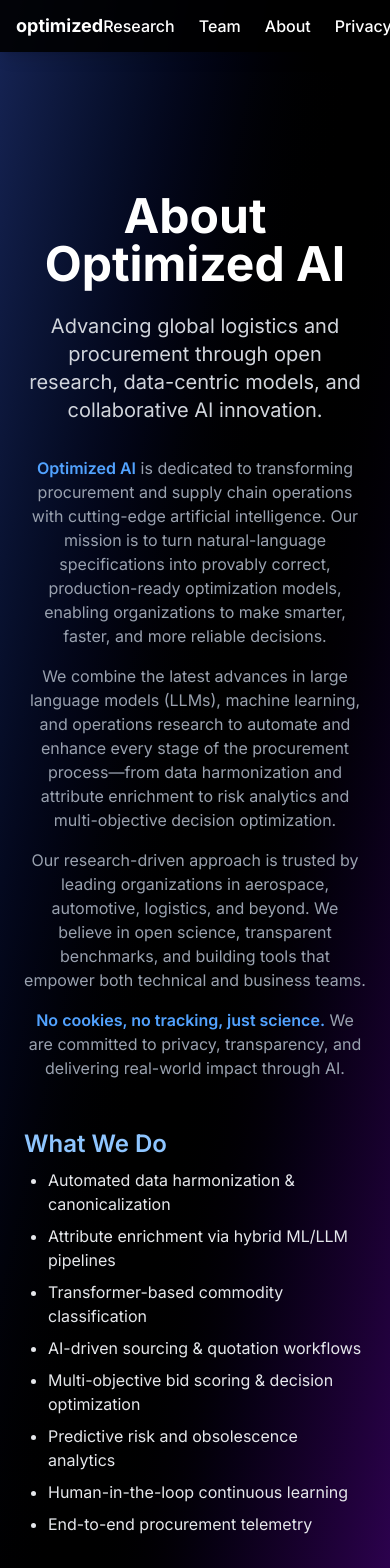
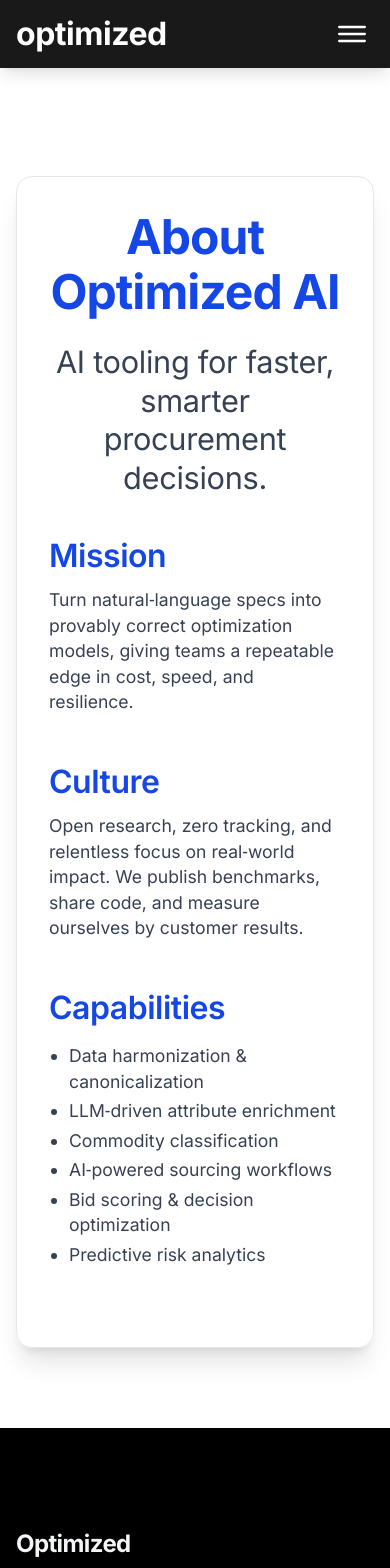
Before and after one commit to jonathantsang26/optimized, a Next.js app: page /about in a window 390 px wide. Shown: the top 1568 px of the page. Built offline with nearby package versions, Linux system fonts and the light colour scheme; a web font is replaced by a local one.

Commit message:
polishes to computer and mobile operation

```diff
--- a/src/app/about/page.tsx
+++ b/src/app/about/page.tsx
@@ -1,4 +1,3 @@
-// OptiMUS About Page
 'use client'
 
 import Footer from '@/components/Footer'
@@ -10,49 +9,39 @@
     <>
       <GlobalStyles />
       <Header />
-      <main className="min-h-screen bg-gradient-to-br pt-24 from-blue-950 via-black to-purple-950 text-white font-sans">
-        <section className="max-w-4xl mx-auto px-6 py-24 text-center">
-          <h1 className="text-5xl md:text-6xl font-bold mb-6">About Optimized AI</h1>
-          <p className="text-xl md:text-2xl text-gray-300 mb-8">
-            Advancing global logistics and procurement through open research, data-centric models, and collaborative AI innovation.
-          </p>
-          <div className="text-md text-gray-400 mb-10 max-w-2xl mx-auto">
-            <p className="mb-4">
-              <span className="font-semibold text-blue-400">Optimized AI</span> is dedicated to transforming procurement and supply chain operations with cutting-edge artificial intelligence. Our mission is to turn natural-language specifications into provably correct, production-ready optimization models, enabling organizations to make smarter, faster, and more reliable decisions.
+      <main className="min-h-screen bg-white text-gray-900 font-sans pt-24">
+        <section className="max-w-5xl mx-auto px-4 md:px-8 py-20 md:py-28">
+          <div className="bg-white/80 rounded-2xl shadow-xl border border-gray-200 p-8 md:p-16">
+            <h1 className="text-h1 md:text-d1 font-display font-bold mb-6 text-blue-700 text-center">About Optimized AI</h1>
+            <p className="text-h3 md:text-h2 text-gray-700 mb-10 text-center">
+              AI tooling for faster, smarter procurement decisions.
             </p>
-            <p className="mb-4">
-              We combine the latest advances in large language models (LLMs), machine learning, and operations research to automate and enhance every stage of the procurement process—from data harmonization and attribute enrichment to risk analytics and multi-objective decision optimization.
-            </p>
-            <p className="mb-4">
-              Our research-driven approach is trusted by leading organizations in aerospace, automotive, logistics, and beyond. We believe in open science, transparent benchmarks, and building tools that empower both technical and business teams.
-            </p>
-            <p>
-              <span className="font-semibold text-blue-400">No cookies, no tracking, just science.</span> We are committed to privacy, transparency, and delivering real-world impact through AI.
-            </p>
-          </div>
-          <div className="grid md:grid-cols-2 gap-8 mt-12 text-left">
-            <div>
-              <h2 className="text-2xl font-semibold mb-2 text-blue-300">What We Do</h2>
-              <ul className="list-disc pl-6 space-y-2 text-gray-200">
-                <li>Automated data harmonization & canonicalization</li>
-                <li>Attribute enrichment via hybrid ML/LLM pipelines</li>
-                <li>Transformer-based commodity classification</li>
-                <li>AI-driven sourcing & quotation workflows</li>
-                <li>Multi-objective bid scoring & decision optimization</li>
-                <li>Predictive risk and obsolescence analytics</li>
-                <li>Human-in-the-loop continuous learning</li>
-                <li>End-to-end procurement telemetry</li>
-              </ul>
+            <div className="grid md:grid-cols-2 gap-12 text-left mb-12">
+              <div>
+                <h2 className="text-h2 font-display font-semibold mb-3 text-blue-700">Mission</h2>
+                <p className="text-base leading-relaxed text-gray-700">
+                  Turn natural‑language specs into provably correct optimization models, giving teams a repeatable edge in cost, speed, and resilience.
+                </p>
+              </div>
+              <div>
+                <h2 className="text-h2 font-display font-semibold mb-3 text-blue-700">Culture</h2>
+                <p className="text-base leading-relaxed text-gray-700">
+                  Open research, zero tracking, and relentless focus on real‑world impact. We publish benchmarks, share code, and measure ourselves by customer results.
+                </p>
+              </div>
             </div>
-            <div>
-              <h2 className="text-2xl font-semibold mb-2 text-blue-300">Our Values</h2>
-              <ul className="list-disc pl-6 space-y-2 text-gray-200">
-                <li>Open research and transparent benchmarks</li>
-                <li>Collaboration with industry and academia</li>
-                <li>Privacy-first, user-centric design</li>
-                <li>Real-world impact and measurable results</li>
-                <li>Continuous innovation and learning</li>
-              </ul>
+            <div className="grid md:grid-cols-2 gap-12 mb-12">
+              <div>
+                <h2 className="text-h2 font-display font-semibold mb-4 text-blue-700">Capabilities</h2>
+                <ul className="list-disc pl-5 space-y-1 text-base text-gray-700">
+                  <li>Data harmonization & canonicalization</li>
+                  <li>LLM‑driven attribute enrichment</li>
+                  <li>Commodity classification</li>
+                  <li>AI‑powered sourcing workflows</li>
+                  <li>Bid scoring & decision optimization</li>
+                  <li>Predictive risk analytics</li>
+                </ul>
+              </div>
             </div>
           </div>
         </section>
--- a/src/app/page.tsx
+++ b/src/app/page.tsx
@@ -14,12 +14,12 @@
       <GlobalStyles />
       <Header />
       <div className="bg-white">
-        <HeroSection scrollY={0} />
+        <HeroSection />
       </div>
       <div className="bg-[#f9fafb]">
         <FeaturesSection />
       </div>
-      <div className="bg-white">
+      <div className="bg-white">l
         <HowItWorksSection />
       </div>
       <div className="bg-white">
--- a/src/components/FeaturesSection.tsx
+++ b/src/components/FeaturesSection.tsx
@@ -4,6 +4,7 @@
 import { ChevronLeft, ChevronRight } from 'lucide-react'
 import { KeenSliderPlugin } from 'keen-slider/react'
 import Image from 'next/image'
+import { useIsMobile } from './useIsMobile'
 
 interface Feature {
     label: string
@@ -95,27 +96,23 @@
   export default function Features() {
     const [current, setCurrent] = useState(0)
     const intervalRef = useRef<NodeJS.Timeout | null>(null)
+    const isMobile = useIsMobile(768)
     const [ref, slider] = useKeenSlider<HTMLDivElement>({
       loop: true,
       mode: 'snap',
-      slides: {
-        origin: 'center',
-        perView: 1.3,
-        spacing: 32,
-      },
+      slides: isMobile
+        ? { origin: 'center', perView: 1, spacing: 8 }
+        : { origin: 'center', perView: 1.3, spacing: 32 },
       slideChanged: (s: KeenSliderInstance) => setCurrent(s.track.details.rel),
       created: (s) => {
-        s.container.style.height = '70vh'
+        s.container.style.height = isMobile ? '38vh' : '70vh'
       },
       // Key changes for seamless looping
       renderMode: 'performance',
       drag: true,
       breakpoints: {
         '(max-width: 768px)': {
-          slides: {
-            perView: 3,
-            spacing: 16,
-          },
+          slides: { perView: 1, spacing: 8 },
         },
       },
     }, [CenterFocus])
@@ -163,14 +160,15 @@
 
     return (
       <><section id="features" className="relative pt-32 pb-0 overflow-hidden bg-[#f9fafb] bg-light">
-        <div className="max-w mx-auto px-16 mb-16">
+        <div className={`max-w mx-auto ${isMobile ? 'px-2' : 'px-16'}`}>
           <div className="highlighted-features bordered has-heading mb-12">
-            <div className="heading mb-8 text-left md:text-left ml-4 md:ml-10" style={{ marginLeft: '0', marginRight: '0' }}>
+            <div className={`heading mb-8 text-left md:text-left ml-4 md:ml-10`} style={{ marginLeft: '0', marginRight: '0' }}>
               <h3 className="text-d1 text-gray-900">Research Foci</h3>
             </div>
           </div>
           <div className="overflow-x-auto">
-            <div className="flex justify-center md:justify-start" style={{ marginLeft: '0', marginRight: '0' }}>
+            {!isMobile && (
+              <div className="flex justify-center md:justify-start mb-6" style={{ marginLeft: '0', marginRight: '0' }}>
                 <ul className="flex flex-wrap items-start space-x-2 md:space-x-4 min-w-max px-2 md:px-4">
                   {FEATURES.map((feature, index) => (
                     <li key={feature.label} className="flex-shrink-0 min-w-[4rem] max-w-[12rem]">
@@ -205,6 +203,7 @@
                   ))}
                 </ul>
               </div>
+            )}
           </div>
         </div>
       </section><div className="relative">
@@ -212,12 +211,15 @@
           <div
             className="absolute inset-0 pointer-events-none z-10"
             style={{
-              background: 'linear-gradient(90deg, #f9fafb 0%, transparent 15%, transparent 85%, #f9fafb 100%)',
+              background: isMobile
+                ? 'linear-gradient(90deg, #f9fafb 0%, transparent 5%, transparent 95%, #f9fafb 100%)'
+                : 'linear-gradient(90deg, #f9fafb 0%, transparent 15%, transparent 85%, #f9fafb 100%)',
             }} />
 
           <div
             ref={ref}
-            className="keen-slider h-[50vh] md:h-[70vh] px-4"
+            key={isMobile ? 'mobile' : 'desktop'}
+            className={`keen-slider ${isMobile ? 'h-[38vh]' : 'h-[50vh] md:h-[70vh]'} px-4`}
             onMouseEnter={pauseAutoScroll}
             onMouseLeave={resetAutoScroll}
             style={{
@@ -243,11 +245,13 @@
                   alt={feature.title}
                   fill
                   className="absolute inset-0 w-full h-full object-cover transition-transform duration-700 group-hover:scale-105" />
-                <div className="absolute inset-0 flex flex-col justify-end p-4 md:p-10 bg-gradient-to-t from-black/50 to-transparent transition-transform duration-300">
+                <div className="absolute inset-0 flex flex-col justify-end p-2 md:p-10 bg-gradient-to-t from-black/50 to-transparent transition-transform duration-300">
                   <p className="text-base text-white mb-1 md:mb-2 uppercase tracking-wider drop-shadow-sm">
                     {feature.tag}
                   </p>
-                  <h3 className="text-d1 text-white leading-tight drop-shadow-sm">
+                  <h3
+                    className={`${isMobile ? 'text-h3' : 'text-d1'} text-white leading-tight drop-shadow-sm`}
+                  >
                     {feature.title}
                   </h3>
                 </div>
@@ -255,6 +259,9 @@
             ))}
           </div>
 
+          {/* Hide navigation arrows on mobile */}
+          {!isMobile && (
+            <>
               <button
                 onClick={() => {
                   slider.current?.prev()
@@ -275,6 +282,8 @@
               >
                 <ChevronRight size={20} className="md:w-6 md:h-6" />
               </button>
+            </>
+          )}
         </div>
       </>
     )
--- a/src/components/Header.tsx
+++ b/src/components/Header.tsx
@@ -1,5 +1,7 @@
 'use client'
+import { useState } from 'react'
 import Link from 'next/link'
+import { useIsMobile } from './useIsMobile'
 
 const NAV_ITEMS = [
   { href: '/research', label: 'Research' },
@@ -10,19 +12,70 @@
 ]
 
 export default function Header() {
+  const [menuOpen, setMenuOpen] = useState(false)
+  const isMobile = useIsMobile(512)
   return (
     <header className="fixed left-1/2 -translate-x-1/2 top-0 z-50 w-full bg-black/90 shadow-lg px-4 md:px-8 py-3">
       <div className="mx-auto flex max-w-6xl items-center justify-between">
         {/* Logo */}
-        <span className="text-lg md:text-xl font-bold text-white header-text">
+        <span className="text-h2 font-bold text-white">
           optimized
         </span>
-        {/* Navigation */}
+        {/* Desktop Navigation (>=512px) */}
+        {!isMobile && (
           <nav>
             <ul className="flex gap-6 md:gap-8">
               {NAV_ITEMS.map((item) => (
                 <li key={item.href}>
-                <Link href={item.href} className="text-white hover:text-blue-400 font-medium transition-colors duration-200">
+                  <Link href={item.href} className="text-white text-base hover:text-blue-400 font-medium transition-colors duration-200">
+                    {item.label}
+                  </Link>
+                </li>
+              ))}
+            </ul>
+          </nav>
+        )}
+        {/* Hamburger for <512px */}
+        {isMobile && !menuOpen && (
+          <button
+            className="p-2 text-white hover:text-blue-400 focus:outline-none"
+            aria-label="Open menu"
+            onClick={() => setMenuOpen((v) => !v)}
+          >
+            <svg width="28" height="28" fill="none" viewBox="0 0 24 24">
+              <rect y="5" width="24" height="2" rx="1" fill="currentColor" />
+              <rect y="11" width="24" height="2" rx="1" fill="currentColor" />
+              <rect y="17" width="24" height="2" rx="1" fill="currentColor" />
+            </svg>
+          </button>
+        )}
+      </div>
+      {/* Fullscreen Mobile Drawer */}
+      {isMobile && menuOpen && (
+        <>
+          {/* Background overlay */}
+          <div
+            className="fixed inset-0 z-[10000] bg-black/50 w-screen h-screen left-0 top-0"
+            onClick={() => setMenuOpen(false)}
+          />
+          {/* Menu content */}
+          <div
+            className="fixed inset-0 z-[10001] flex items-center justify-center w-screen h-screen left-0 top-0"
+            onClick={() => setMenuOpen(false)}
+          >
+            <nav className="w-full h-full items-center justify-center relative" onClick={e => e.stopPropagation()}>
+              {/* Close button */}
+              <button
+                className="absolute top-1 right-4 text-white hover:text-blue-400 text-5xl p-3 focus:outline-none"
+                aria-label="Close menu"
+                onClick={() => setMenuOpen(false)}
+              >
+                &times;
+              </button>
+              <ul className="flex flex-col gap-10 items-center w-full mt-70 ">
+                {NAV_ITEMS.map((item, idx) => (
+                  <li key={item.href} className={idx === 0 ? 'mt-24' : ''}>
+                    <Link href={item.href} className="block text-white text-2xl font-semibold hover:text-blue-400 transition-colors duration-200" onClick={() => setMenuOpen(false)}>
                       {item.label}
                     </Link>
                   </li>
@@ -30,6 +83,8 @@
               </ul>
             </nav>
           </div>
+        </>
+      )}
     </header>
   )
 }
--- a/src/components/HeroSection.tsx
+++ b/src/components/HeroSection.tsx
@@ -1,6 +1,26 @@
-export default function HeroSection({ scrollY }: { scrollY: number }) {
+import { useIsMobile } from './useIsMobile';
+
+export default function HeroSection() {
+  const isMobile = useIsMobile();
+
+  if (isMobile) {
     return (
-      <section className="relative min-h-screen flex items-center justify-center overflow-hidden">
+      <section className="flex flex-col items-center justify-center min-h-screen w-full px-4 text-center bg-gradient-to-b from-black to-gray-900 relative">
+        <h1 className="text-3xl font-bold mb-4">AI Procurement</h1>
+        <p className="text-lg mb-6 text-gray-300">Automation, data harmonization, and AI-driven insights.</p>
+        <a href="/get-started" className="btn-primary px-8 py-3 text-lg font-semibold rounded-full">Get Started</a>
+        {/* Scroll Indicator */}
+        <div className="absolute left-1/2 -translate-x-1/2 bottom-4 z-20 flex flex-col items-center animate-bounce select-none">
+          <svg width="24" height="24" fill="none" viewBox="0 0 24 24" stroke="currentColor" className="text-white opacity-90 drop-shadow-lg md:w-8 md:h-8">
+            <path strokeLinecap="round" strokeLinejoin="round" strokeWidth="2" d="M19 9l-7 7-7-7" />
+          </svg>
+        </div>
+      </section>
+    );
+  }
+
+  return (
+    <section className="relative min-h-screen flex items-center justify-center overflow-hidden w-full">
       <video
         className="absolute inset-0 w-full h-full object-cover"
         autoPlay
@@ -15,7 +35,6 @@
       <div className="absolute inset-0 bg-black/50" />
       <div
         className="absolute inset-0 bg-gradient-to-b from-transparent via-black/20 to-black/60"
-          style={{ transform: `translateY(${scrollY * 0.5}px)` }}
       />
 
       <div className="relative z-10 text-center px-4 md:px-6 max-w-6xl mx-auto">
@@ -24,7 +43,7 @@
           Procurement
         </h1>
         <p className="text-h3 font-display mt-4 md:mt-8 text-gray-200 max-w-3xl mx-auto leading-relaxed px-4">
-          Advancing global logistics through open research, data-centric models, and collaborative AI innovation
+        Advancing global logistics through open research, data-centric models, and AI insights
         </p>
         <div className="mt-6 md:mt-10 flex flex-col sm:flex-row gap-4 justify-center items-center">
         </div>
@@ -35,7 +54,6 @@
         <svg width="24" height="24" fill="none" viewBox="0 0 24 24" stroke="currentColor" className="text-white opacity-90 drop-shadow-lg md:w-8 md:h-8">
           <path strokeLinecap="round" strokeLinejoin="round" strokeWidth="2" d="M19 9l-7 7-7-7" />
         </svg>
-          <span className="text-xs mt-1 md:mt-2 text-white opacity-90 tracking-wide drop-shadow">Scroll Down</span>
       </div>
     </section>
   )
--- a/src/components/TestimonialsWithCTASection.tsx
+++ b/src/components/TestimonialsWithCTASection.tsx
@@ -1,6 +1,7 @@
 import React, { useEffect, useRef } from 'react'
 import Link from 'next/link'
 import Image from 'next/image'
+import { useIsMobile } from './useIsMobile'
 
 interface TestimonialCard {
   org: string
@@ -51,6 +52,7 @@
 export default function TestimonialsWithCTASection() {
   const wrapRef = useRef<HTMLDivElement>(null)
   const duplicatedTestimonials = [...TESTIMONIALS, ...TESTIMONIALS, ...TESTIMONIALS]
+  const isMobile = useIsMobile(768)
 
   useEffect(() => {
     const wrap = wrapRef.current
@@ -114,9 +116,11 @@
             </div>
           </div>
           {/* Right: Large image */}
-          <div className="flex-1 flex justify-center h-full min-h-[20rem]">
-            <Image src="/aiDriven.jpg" alt="AI Driven" width={600} height={400} className="w-full h-full rounded-xl object-cover shadow-md" />
-          </div>
+          {!isMobile && (
+            <div className="flex-1 flex justify-center h-full min-h-[20rem]">
+              <Image src="/aiDriven.jpg" alt="AI Driven" width={600} height={400} className="w-full h-full rounded-xl object-cover shadow-md" />
+            </div>
+          )}
         </div>
       </div>
     </section>
--- /dev/null
+++ b/src/components/useIsMobile.ts
@@ -0,0 +1,16 @@
+import { useEffect, useState } from 'react';
+
+export function useIsMobile(breakpoint = 768) {
+  const [isMobile, setIsMobile] = useState(false);
+
+  useEffect(() => {
+    function handleResize() {
+      setIsMobile(window.innerWidth < breakpoint);
+    }
+    handleResize();
+    window.addEventListener('resize', handleResize);
+    return () => window.removeEventListener('resize', handleResize);
+  }, [breakpoint]);
+
+  return isMobile;
+}
```
Also changed, not shown: src/app/globals.css (+6 -3 lines), src/app/hiring/page.tsx (+13 -1 lines). Lines whose indentation alone changed are shown as unchanged.
